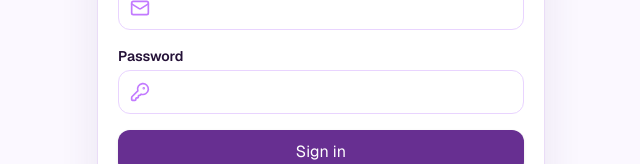
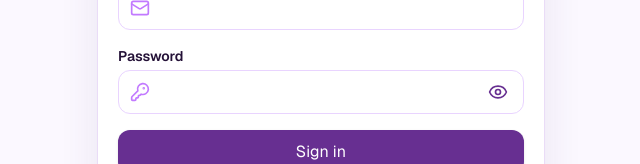
Before and after one commit to Cloukyo/jan-staff-system, a Next.js app: page /login in a window 1280 px wide. Shown: the part 320-484 px from the top of the page, without its empty margins (319-959 px from the left). Built offline with nearby package versions, Linux system fonts and the light colour scheme.

Commit message:
Add password visibility toggles

```diff
--- a/src/components/app/login-screen.tsx
+++ b/src/components/app/login-screen.tsx
@@ -5,6 +5,7 @@ import { KeyRound, Mail } from "lucide-react";
 import { signInAction, resetPasswordAction, type AuthActionState } from "@/lib/auth/actions";
 import { BrandMark } from "@/components/ui/brand";
 import { Button, Field, Panel, inputClassName } from "@/components/ui/primitives";
+import { PasswordInput } from "@/components/ui/password-input";
 
 const initialState: AuthActionState = { message: "" };
 
@@ -27,10 +28,12 @@ export function LoginScreen({ notice }: { notice?: string }) {
             </div>
           </Field>
           <Field label="Password">
-            <div className="relative">
-              <KeyRound className="absolute left-3 top-3 h-5 w-5 text-purple-400" aria-hidden />
-              <input className={inputClassName("w-full pl-10")} name="password" type="password" autoComplete="current-password" required />
-            </div>
+            <PasswordInput
+              autoComplete="current-password"
+              leftIcon={<KeyRound className="h-5 w-5" aria-hidden />}
+              name="password"
+              required
+            />
           </Field>
           {loginState.message && <p className="rounded-xl bg-red-50 p-3 text-sm font-semibold text-red-800">{loginState.message}</p>}
           <Button type="submit" disabled={loginPending}>{loginPending ? "Signing in..." : "Sign in"}</Button>
--- a/src/components/auth/change-password-screen.tsx
+++ b/src/components/auth/change-password-screen.tsx
@@ -3,7 +3,8 @@
 import { useActionState } from "react";
 import { KeyRound } from "lucide-react";
 import { BrandMark } from "@/components/ui/brand";
-import { Button, Field, Panel, inputClassName } from "@/components/ui/primitives";
+import { Button, Field, Panel } from "@/components/ui/primitives";
+import { PasswordInput } from "@/components/ui/password-input";
 import { changeRequiredPasswordAction, type ChangePasswordActionState } from "@/lib/auth/actions";
 
 const initialState: ChangePasswordActionState = { ok: false, message: "" };
@@ -19,10 +20,10 @@ export function ChangePasswordScreen() {
         <p className="mt-2 text-sm leading-6 text-slate-600">Your temporary password must be replaced before you can use staff or manager screens.</p>
         <form className="mt-6 grid gap-4" action={action}>
           <Field label="New password">
-            <input className={inputClassName("w-full")} name="password" type="password" minLength={12} autoComplete="new-password" required />
+            <PasswordInput name="password" minLength={12} autoComplete="new-password" required />
           </Field>
           <Field label="Confirm new password">
-            <input className={inputClassName("w-full")} name="confirmation" type="password" minLength={12} autoComplete="new-password" required />
+            <PasswordInput name="confirmation" minLength={12} autoComplete="new-password" required />
           </Field>
           <p className="text-xs leading-5 text-slate-600">Use at least 12 characters with uppercase, lowercase, a number and a symbol.</p>
           {state.message ? <p className="rounded-lg bg-red-50 p-3 text-sm font-bold text-red-800">{state.message}</p> : null}
--- a/src/components/auth/reset-password-screen.tsx
+++ b/src/components/auth/reset-password-screen.tsx
@@ -3,7 +3,8 @@
 import { useActionState } from "react";
 import { KeyRound } from "lucide-react";
 import { BrandMark } from "@/components/ui/brand";
-import { Button, Field, Panel, inputClassName } from "@/components/ui/primitives";
+import { Button, Field, Panel } from "@/components/ui/primitives";
+import { PasswordInput } from "@/components/ui/password-input";
 import { resetRecoveredPasswordAction, type ChangePasswordActionState } from "@/lib/auth/actions";
 
 const initialState: ChangePasswordActionState = { ok: false, message: "" };
@@ -20,10 +21,10 @@ export function ResetPasswordScreen() {
         <p className="mt-2 text-sm leading-6 text-slate-600">Choose a new private password for your staff account.</p>
         <form className="mt-6 grid gap-4" action={action}>
           <Field label="New password">
-            <input className={inputClassName("w-full")} name="password" type="password" minLength={12} autoComplete="new-password" required />
+            <PasswordInput name="password" minLength={12} autoComplete="new-password" required />
           </Field>
           <Field label="Confirm new password">
-            <input className={inputClassName("w-full")} name="confirmation" type="password" minLength={12} autoComplete="new-password" required />
+            <PasswordInput name="confirmation" minLength={12} autoComplete="new-password" required />
           </Field>
           <p className="text-xs leading-5 text-slate-600">Use at least 12 characters with uppercase, lowercase, a number and a symbol. Do not include your email name.</p>
           {state.message ? <p className="rounded-lg bg-red-50 p-3 text-sm font-bold text-red-800">{state.message}</p> : null}
--- a/src/components/kiosk/staff-kiosk-management.tsx
+++ b/src/components/kiosk/staff-kiosk-management.tsx
@@ -4,7 +4,8 @@ import { useActionState } from "react";
 import { saveKioskSettingsAction, setKioskPinAction } from "@/lib/kiosk/actions";
 import type { KioskActionResult } from "@/lib/kiosk/types";
 import type { ManagerKioskRow } from "@/lib/kiosk/server";
-import { Field, Panel, StatusPill, inputClassName } from "@/components/ui/primitives";
+import { Field, Panel, StatusPill } from "@/components/ui/primitives";
+import { PasswordInput } from "@/components/ui/password-input";
 import { formatDateUk, formatTimeUk } from "@/lib/dates/format";
 
 const initial: KioskActionResult = { ok: false, code: "idle", message: "" };
@@ -50,7 +51,16 @@ function StaffKioskControl({ person }: { person: ManagerKioskRow }) {
         <form action={pinAction} className="rounded-lg bg-purple-50 p-3">
           <input type="hidden" name="staffId" value={person.staffId} />
           <Field label={person.pinUpdatedAt ? "New temporary PIN" : "Temporary PIN"}>
-            <input className={inputClassName()} name="pin" inputMode="numeric" type="password" minLength={4} maxLength={6} autoComplete="new-password" required />
+            <PasswordInput
+              autoComplete="new-password"
+              hideLabel="Hide PIN"
+              inputMode="numeric"
+              maxLength={6}
+              minLength={4}
+              name="pin"
+              revealLabel="Show PIN"
+              required
+            />
           </Field>
           <p className="mt-3 text-sm font-semibold text-purple-900">The employee will be required to choose a new private PIN before clocking in or out.</p>
           <button className="mt-3 min-h-11 rounded-lg bg-purple-700 px-4 font-bold text-white" type="submit">{person.pinUpdatedAt ? "Reset with temporary PIN" : "Set temporary PIN"}</button>
--- /dev/null
+++ b/src/components/ui/password-input.tsx
@@ -0,0 +1,42 @@
+"use client";
+
+import { Eye, EyeOff } from "lucide-react";
+import { useState, type InputHTMLAttributes, type ReactNode } from "react";
+import { inputClassName } from "@/components/ui/primitives";
+
+type PasswordInputProps = Omit<InputHTMLAttributes<HTMLInputElement>, "type"> & {
+  hideLabel?: string;
+  leftIcon?: ReactNode;
+  revealLabel?: string;
+};
+
+export function PasswordInput({
+  className = "",
+  hideLabel = "Hide password",
+  leftIcon,
+  revealLabel = "Show password",
+  ...props
+}: PasswordInputProps) {
+  const [visible, setVisible] = useState(false);
+  const label = visible ? hideLabel : revealLabel;
+
+  return (
+    <div className="relative">
+      {leftIcon ? <span className="pointer-events-none absolute left-3 top-1/2 -translate-y-1/2 text-purple-400">{leftIcon}</span> : null}
+      <input
+        {...props}
+        className={inputClassName(`w-full pr-12 ${leftIcon ? "pl-10" : ""} ${className}`)}
+        type={visible ? "text" : "password"}
+      />
+      <button
+        aria-label={label}
+        aria-pressed={visible}
+        className="absolute right-2 top-1/2 inline-flex min-h-9 min-w-9 -translate-y-1/2 items-center justify-center rounded-lg text-purple-700 transition hover:bg-purple-50 focus-visible:outline focus-visible:outline-2 focus-visible:outline-offset-2 focus-visible:outline-purple-700"
+        onClick={() => setVisible((current) => !current)}
+        type="button"
+      >
+        {visible ? <EyeOff className="h-5 w-5" aria-hidden /> : <Eye className="h-5 w-5" aria-hidden />}
+      </button>
+    </div>
+  );
+}
```
Also changed, not shown: 1 other file (tests, documents, lock files or other folders).
